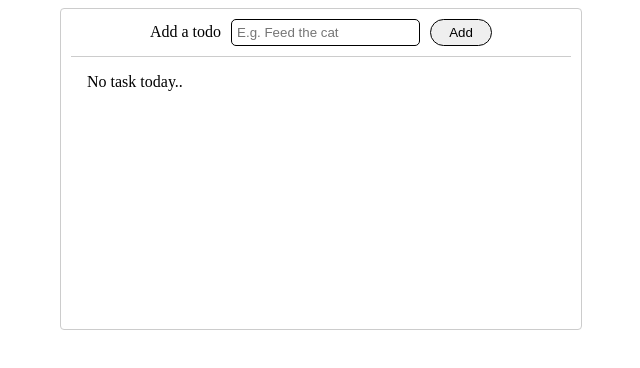
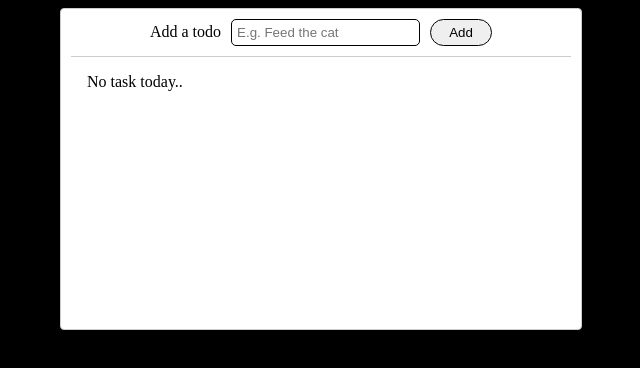
Before and after one commit to yognsk1/todo-app, a Vue app: page / in a window 1280 px wide. Shown: the top 368 px of the page, without its empty margins (319-959 px from the left). Built offline with nearby package versions, Linux system fonts and the light colour scheme.

Commit message:
last updated.

```diff
--- a/src/App.vue
+++ b/src/App.vue
@@ -24,4 +24,7 @@ export default App;
   text-align: center;
   color: #2c3e50;
 }
+body {
+  background: #000;
+}
 </style>
--- a/src/components/TodoList.vue
+++ b/src/components/TodoList.vue
@@ -35,11 +35,13 @@ import Component from "vue-class-component";
 
 @Component
 class TodoList extends Vue {
-  data() {
-    return {
-      newTodoText: "",
-      todos: [],
-    };
+  newTodoText = "";
+  todos = [];
+
+  //lifecycle method
+  beforeUpdate() {
+    document.title =
+      document.title.split(" ")[0] + " : " + this.todos.length + " task(s)";
   }
   addNewTodo() {
     if (this.newTodoText) {
@@ -71,6 +73,7 @@ export default TodoList;
   border: solid 1px #ccc;
   border-radius: 4px;
   padding: 10px;
+  background: #fff;
 }
 form {
   text-align: center;
```
